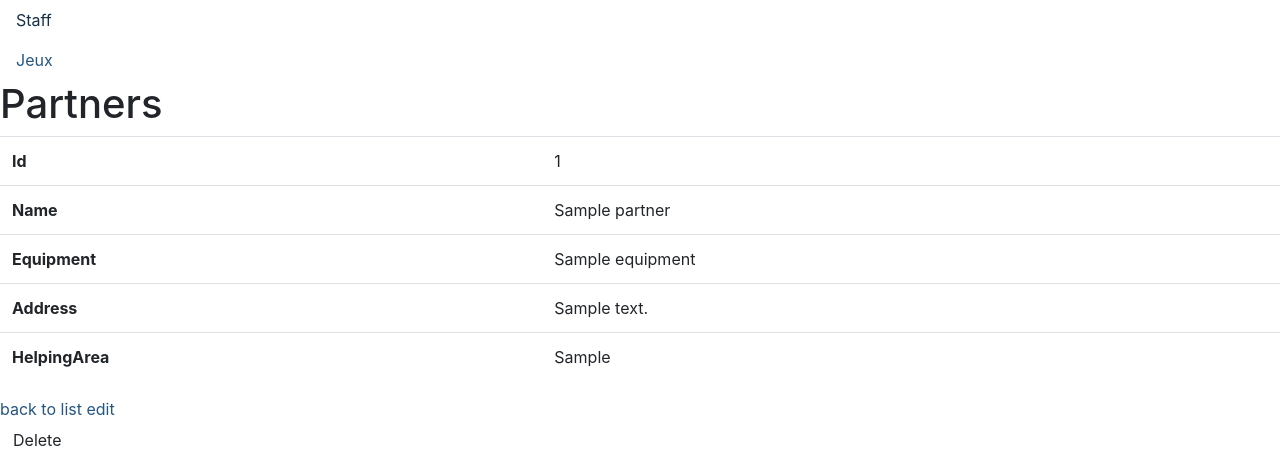
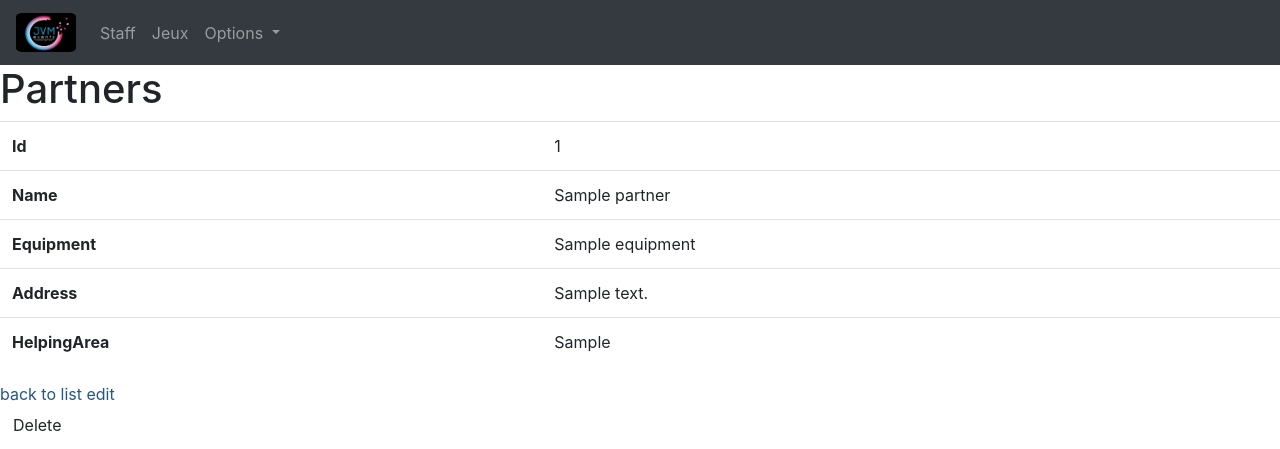
Before and after one commit to kevinjhappy/jvm-events-intranet, a Symfony app: template templates/partners/show.html.twig in a window 1280 px wide. Shown: the top 449 px of the page. Run offline with Twig, Linux system fonts and the light colour scheme; the template is opened without the code that fills it: most values are stand-ins (such as "Sample title", 1, 10 or a date in 2020); style sheets or scripts are compiled from the project's sources; some libraries are stand-ins or nearby versions.

Commit message:
Add navbar

```diff
--- a/templates/base.html.twig
+++ b/templates/base.html.twig
@@ -9,7 +9,7 @@
         {% endblock %}
     </head>
     <body>
-        {% include 'layout/sidebar.html.twig' %}
+        {% include 'layout/navbar.html.twig' %}
         {% block body %}{% endblock %}
         {% block javascripts %}
             {{ encore_entry_script_tags('app') }}
--- /dev/null
+++ b/templates/layout/navbar.html.twig
@@ -0,0 +1,67 @@
+{#<div class="sidebar-sticky">#}
+{#    {% if selectedEvent %}#}
+{#        <ul class="nav flex-column">#}
+{#            <li class="nav-item">#}
+{#                <a class="nav-link {{ app.request.attributes.get('_route') matches '#^(event_select)$#' ? 'active' }}" href="{{ path('event_select', {'id': selectedEvent.id}) }}">#}
+{#                    <i class="fas fa-home feather"></i>#}
+{#                    Dashboard#}
+{#                </a>#}
+{#            </li>#}
+{#        </ul>#}
+{#    {% endif %}#}
+
+{#    <ul class="nav flex-column">#}
+{#        <li class="nav-item">#}
+{#            <a class="nav-link {{ app.request.attributes.get('_route') matches '#^(staff)#' ? 'active' }}" href="{{ path('staff_index') }}">#}
+{#                <i class="fas fa-chalkboard-teacher feather"></i>#}
+{#                Staff#}
+{#            </a>#}
+{#        </li>#}
+{#        <li class="nav-item">#}
+{#            <a class="nav-link {{ app.request.attributes.get('_route') matches '#^(staff)#' ? 'active' }}" href="{{ path('staff_index') }}">#}
+{#                <i class="fas fa-chalkboard-teacher feather"></i>#}
+{#                Jeux#}
+{#            </a>#}
+{#        </li>#}
+{#    </ul>#}
+
+{#    {% if selectedEvent %}#}
+
+{#    {% endif %}#}
+{#</div>#}
+
+<nav class="navbar navbar-expand-lg navbar-dark bg-dark">
+    <button class="navbar-toggler" type="button" data-toggle="collapse" data-target="#navbarSupportedContent" aria-controls="navbarSupportedContent" aria-expanded="false" aria-label="Toggle navigation">
+        <span class="navbar-toggler-icon"></span>
+    </button>
+    <a class="navbar-brand" href="{{ path('home') }}">
+        <img src="/img/JVM-logo.png" width="60" height="39" alt="JVM" style="border-radius: 10%; padding: 0; margin: 0">
+    </a>
+
+    <div class="collapse navbar-collapse" id="navbarSupportedContent">
+        <ul class="navbar-nav mr-auto">
+            <li class="nav-item">
+                <a class="nav-link {{ app.request.attributes.get('_route') matches '#^(staff)#' ? 'active' }}" href="{{ path('staff_index') }}">
+                Staff
+                </a>
+            </li>
+            <li class="nav-item">
+                <a class="nav-link {{ app.request.attributes.get('_route') matches '#^(partners)#' ? 'active' }}" href="{{ path('partners_index') }}">
+                    Jeux
+                </a>
+            </li>
+            <li class="nav-item dropdown">
+                <a class="nav-link dropdown-toggle" href="#" id="navbarDropdown" role="button" data-toggle="dropdown" aria-haspopup="true" aria-expanded="false">
+                    Options
+                </a>
+                <div class="dropdown-menu" aria-labelledby="navbarDropdown">
+                    {# For demo #}
+                    <a class="dropdown-item" href="#">Empty Action</a>
+                    <a class="dropdown-item" href="#">Another empty action</a>
+                    <div class="dropdown-divider"></div>
+                    <a class="dropdown-item" href="#">Something else here</a>
+                </div>
+            </li>
+        </ul>
+    </div>
+</nav>
--- a/templates/layout/sidebar.html.twig
+++ /dev/null
@@ -1,31 +0,0 @@
-<div class="sidebar-sticky">
-{#    {% if selectedEvent %}#}
-{#        <ul class="nav flex-column">#}
-{#            <li class="nav-item">#}
-{#                <a class="nav-link {{ app.request.attributes.get('_route') matches '#^(event_select)$#' ? 'active' }}" href="{{ path('event_select', {'id': selectedEvent.id}) }}">#}
-{#                    <i class="fas fa-home feather"></i>#}
-{#                    Dashboard#}
-{#                </a>#}
-{#            </li>#}
-{#        </ul>#}
-{#    {% endif %}#}
-
-    <ul class="nav flex-column">
-        <li class="nav-item">
-            <a class="nav-link {{ app.request.attributes.get('_route') matches '#^(staff)#' ? 'active' }}" href="{{ path('staff_index') }}">
-                <i class="fas fa-chalkboard-teacher feather"></i>
-                Staff
-            </a>
-        </li>
-        <li class="nav-item">
-            <a class="nav-link {{ app.request.attributes.get('_route') matches '#^(staff)#' ? 'active' }}" href="{{ path('staff_index') }}">
-                <i class="fas fa-chalkboard-teacher feather"></i>
-                Jeux
-            </a>
-        </li>
-    </ul>
-
-{#    {% if selectedEvent %}#}
-
-{#    {% endif %}#}
-</div>
```
Also changed, not shown: src/Migrations/Version20200424213330.php (+5 -5 lines), public/img/JVM-logo.png (added).
